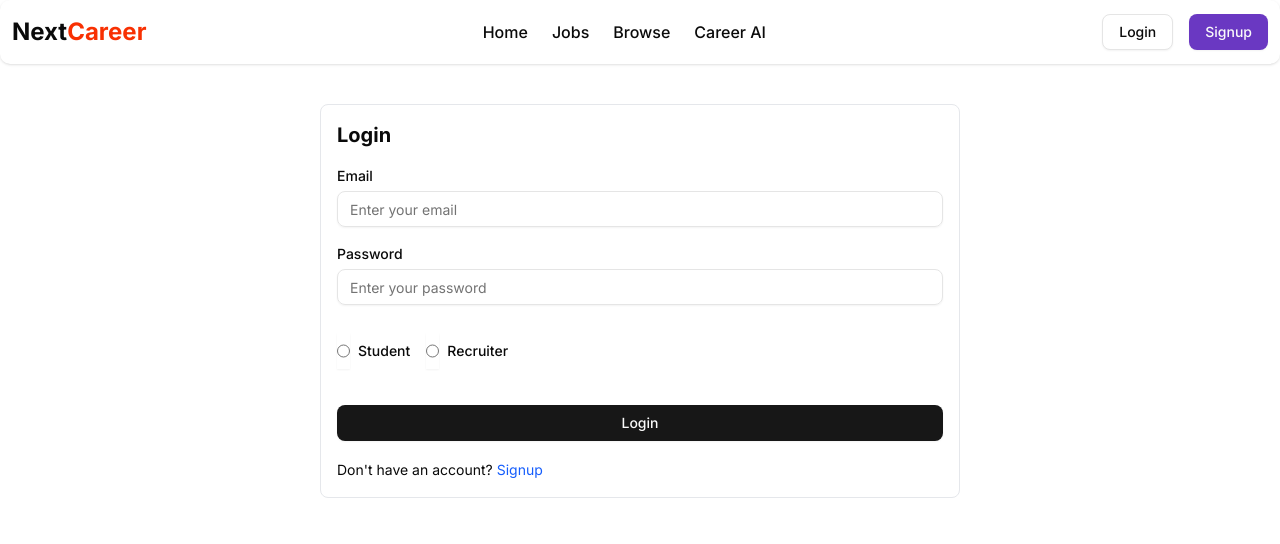
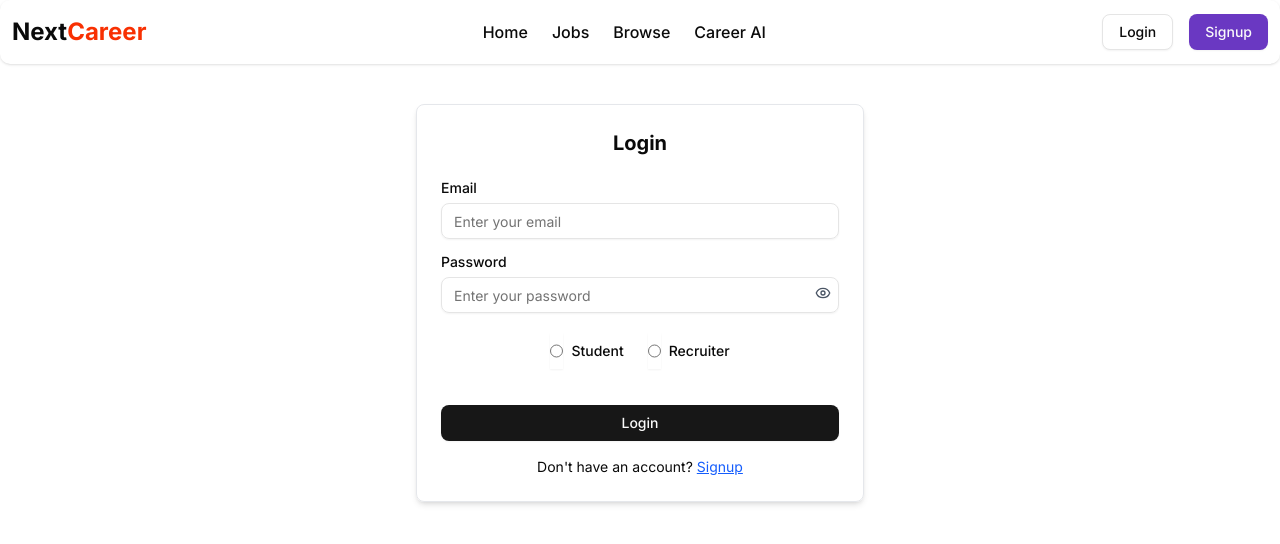
Before and after one commit to manuj-chadha/next-career-job-frontend, a React (Vite) app: page /login in a window 1280 px wide. Shown: the top 544 px of the page. Built offline with nearby package versions, Linux system fonts and the light colour scheme; no server answers.

Commit message:
ui changes

```diff
--- a/src/components/LatestJobs.jsx
+++ b/src/components/LatestJobs.jsx
@@ -12,7 +12,7 @@ const LatestJobs = () => {
       </h1>
 
       {allJobs?.length <= 0 ? (
-        <div className="text-center text-gray-500">No Job Available</div>
+        <div className="text-center text-gray-500">No Jobs available currently.</div>
       ) : (
         <div className="grid grid-cols-1 sm:grid-cols-2 lg:grid-cols-3 gap-6">
           {allJobs.slice(0, 6).map((job) => (
--- a/src/components/admin/Companies.jsx
+++ b/src/components/admin/Companies.jsx
@@ -21,8 +21,8 @@ const Companies = () => {
     return (
         <div>
             <Navbar />
-            <div className='max-w-6xl mx-auto my-10'>
-                <div className='flex items-center justify-between my-5'>
+            <div className='max-w-6xl mx-auto my-10 max-sm:px-4'>
+                <div className='flex items-center justify-between my-5 max-sm:gap-2'>
                     <Input
                         className="w-fit"
                         placeholder="Filter by name"
--- a/src/components/admin/CompaniesTable.jsx
+++ b/src/components/admin/CompaniesTable.jsx
@@ -46,8 +46,8 @@ const CompaniesTable = () => {
                                 <TableCell className="text-right cursor-pointer">
                                     <Popover>
                                         <PopoverTrigger><MoreHorizontal /></PopoverTrigger>
-                                        <PopoverContent className="w-32">
-                                            <div onClick={()=> navigate(`/admin/companies/${company.id}`)} className='flex items-center gap-2 w-fit cursor-pointer'>
+                                        <PopoverContent className="w-32 max-sm:w-24 max-sm:mr-3">
+                                            <div onClick={()=> navigate(`/admin/companies/${company.id}`)} className='flex items-center gap-2 w-fit cursor-pointer max-sm:text-md'>
                                                 <Edit2 className='w-4' />
                                                 <span>Edit</span>
                                             </div>
--- a/src/components/auth/Login.jsx
+++ b/src/components/auth/Login.jsx
@@ -10,7 +10,7 @@ import { USER_API_END_POINT } from '@/utils/constant'
 import { toast } from 'sonner'
 import { useDispatch, useSelector } from 'react-redux'
 import { setLoading, setUser } from '@/redux/authSlice'
-import { Loader2 } from 'lucide-react'
+import { Loader2, Eye, EyeOff } from 'lucide-react'
 
 const Login = () => {
     const [input, setInput] = useState({
@@ -18,12 +18,19 @@ const Login = () => {
         password: "",
         role: "",
     });
-    const { loading,user } = useSelector(store => store.auth);
+
+    const [showPassword, setShowPassword] = useState(false);
+
+    const { loading, user } = useSelector(store => store.auth);
     const navigate = useNavigate();
     const dispatch = useDispatch();
 
     const changeEventHandler = (e) => {
         setInput({ ...input, [e.target.name]: e.target.value });
+    }
+
+    const togglePasswordVisibility = () => {
+        setShowPassword(prev => !prev);
     }
 
     const submitHandler = async (e) => {
@@ -38,16 +45,13 @@ const Login = () => {
             });
             if (res.status === 200) {
                 const data = res.data;
-                console.log(data);
-
                 localStorage.setItem("token", data.token);
                 dispatch(setUser(data.userDTO));
                 navigate("/");
                 toast.success("Logged in successfully.");
             }
         } catch (error) {
-            if (error.response && error.response.data && error.response.data.error) {
-                console.log("Error Response:", error.response.data.error);
+            if (error.response?.data?.error) {
                 toast.error(error.response.data.error);
             } else {
                 toast.error("Something went wrong. Please try again.");
@@ -56,40 +60,54 @@ const Login = () => {
             dispatch(setLoading(false));
         }
     }
-    useEffect(()=>{
-        if(user){
+
+    useEffect(() => {
+        if (user) {
             navigate("/");
         }
-    },[])
+    }, []);
+
     return (
         <div>
             <Navbar />
-            <div className='flex items-center justify-center max-w-7xl mx-auto'>
-                <form onSubmit={submitHandler} className='w-1/2 border border-gray-200 rounded-md p-4 my-10'>
-                    <h1 className='font-bold text-xl mb-5'>Login</h1>
-                    <div className='my-2'>
+            <div className='flex items-center justify-center px-4'>
+                <form onSubmit={submitHandler} className='w-full max-w-md border border-gray-200 rounded-md p-6 my-10 shadow-md'>
+                    <h1 className='font-bold text-xl mb-6 text-center'>Login</h1>
+
+                    <div className='mb-4'>
                         <Label className='pb-2'>Email</Label>
                         <Input
                             type="email"
                             value={input.email}
                             name="email"
                             onChange={changeEventHandler}
+                            className='text-sm'
                             placeholder="Enter your email"
                         />
                     </div>
 
-                    <div className='my-2 pt-3'>
+                    <div className='mb-4'>
                         <Label className='pb-2'>Password</Label>
+                        <div className="relative">
                             <Input
-                            type="password"
+                                type={showPassword ? "text" : "password"}
                                 value={input.password}
                                 name="password"
                                 onChange={changeEventHandler}
+                                className='text-sm pr-10'
                                 placeholder="Enter your password"
                             />
+                            <button
+                                type="button"
+                                onClick={togglePasswordVisibility}
+                                className="absolute right-2 top-2 text-gray-600"
+                            >
+                                {showPassword ? <EyeOff size={16} /> : <Eye size={16} />}
+                            </button>
                         </div>
-                    <div className='flex items-center justify-between'>
-                        <RadioGroup className="flex items-center gap-4 my-5">
+                    </div>
+
+                    <RadioGroup className="flex items-center justify-center gap-6 my-5 max-sm:my-1">
                         <div className="flex items-center space-x-2">
                             <Input
                                 type="radio"
@@ -99,7 +117,7 @@ const Login = () => {
                                 onChange={changeEventHandler}
                                 className="cursor-pointer"
                             />
-                                <Label htmlFor="r1">Student</Label>
+                            <Label htmlFor="student">Student</Label>
                         </div>
                         <div className="flex items-center space-x-2">
                             <Input
@@ -110,18 +128,28 @@ const Login = () => {
                                 onChange={changeEventHandler}
                                 className="cursor-pointer"
                             />
-                                <Label htmlFor="r2">Recruiter</Label>
+                            <Label htmlFor="recruiter">Recruiter</Label>
                         </div>
                     </RadioGroup>
-                    </div>
+
                     {
-                        loading ? <Button className="w-full my-4"> <Loader2 className='mr-2 h-4 w-4 animate-spin' /> Please wait </Button> : <Button type="submit" className="w-full my-4">Login</Button>
+                        loading ? (
+                            <Button className="w-full my-4" disabled>
+                                <Loader2 className='mr-2 h-4 w-4 animate-spin' /> Please wait
+                            </Button>
+                        ) : (
+                            <Button type="submit" className="w-full my-4">Login</Button>
+                        )
                     }
-                    <span className='text-sm'>Don't have an account? <Link to="/signup" className='text-blue-600'>Signup</Link></span>
+
+                    <span className='text-sm block text-center'>
+                        Don&apos;t have an account?{" "}
+                        <Link to="/signup" className='text-blue-600 underline'>Signup</Link>
+                    </span>
                 </form>
             </div>
         </div>
     )
 }
 
-export default Login
+export default Login;
--- a/src/components/auth/Signup.jsx
+++ b/src/components/auth/Signup.jsx
@@ -1,125 +1,135 @@
-import React, { useEffect, useState } from 'react'
-import Navbar from '../shared/Navbar'
-import { Label } from '../ui/label'
-import { Input } from '../ui/input'
-import { RadioGroup } from '../ui/radio-group'
-import { Button } from '../ui/button'
-import { Link, useNavigate } from 'react-router-dom'
-import axios from 'axios'
-import { USER_API_END_POINT } from '@/utils/constant'
-import { toast } from 'sonner'
-import { useDispatch, useSelector } from 'react-redux'
-import { setLoading } from '@/redux/authSlice'
-import { Loader2 } from 'lucide-react'
+import React, { useEffect, useState } from 'react';
+import Navbar from '../shared/Navbar';
+import { Label } from '../ui/label';
+import { Input } from '../ui/input';
+import { RadioGroup } from '../ui/radio-group';
+import { Button } from '../ui/button';
+import { Link, useNavigate } from 'react-router-dom';
+import axios from 'axios';
+import { USER_API_END_POINT } from '@/utils/constant';
+import { toast } from 'sonner';
+import { useDispatch, useSelector } from 'react-redux';
+import { setLoading } from '@/redux/authSlice';
+import { Loader2 } from 'lucide-react';
 
 const Signup = () => {
+  const [input, setInput] = useState({
+    fullname: '',
+    email: '',
+    phoneNumber: '',
+    password: '',
+    role: '',
+    file: ''
+  });
 
-    const [input, setInput] = useState({
-        fullname: "",
-        email: "",
-        phoneNumber: "",
-        password: "",
-        role: "",
-        file: ""
-    });
-    const {loading,user} = useSelector(store=>store.auth);
+  const { loading, user } = useSelector(store => store.auth);
   const dispatch = useDispatch();
   const navigate = useNavigate();
 
-    const changeEventHandler = (e) => {
+  const changeEventHandler = e => {
     setInput({ ...input, [e.target.name]: e.target.value });
+  };
+
+  const changeFileHandler = e => {
+    setInput({ ...input, file: e.target.files?.[0] });
+  };
+
+  const submitHandler = async e => {
+    e.preventDefault();
+    const formData = new FormData();
+    formData.append('fullname', input.fullname);
+    formData.append('email', input.email);
+    formData.append('phoneNumber', input.phoneNumber);
+    formData.append('password', input.password);
+    formData.append('role', input.role);
+    if (input.file) {
+      formData.append('file', input.file);
     }
-    const changeFileHandler = (e) => {
-        console.log("Selected file:", e.target.files?.[0]); // Debugging log
-        setInput({ ...input, file: e.target.files?.[0] });
-        console.log(input);
-
-    }
-    const submitHandler = async (e) => {
-        e.preventDefault();
-        const formData = new FormData();    //formdata object
-        formData.append("fullname", input.fullname);
-        formData.append("email", input.email);
-        formData.append("phoneNumber", input.phoneNumber);
-        formData.append("password", input.password);
-        formData.append("role", input.role);
-        if (input.file) {
-            formData.append("file", input.file);
-        }
-        console.log(input.file);
-
 
     try {
       dispatch(setLoading(true));
       const res = await axios.post(`${USER_API_END_POINT}/register`, formData, {
-                headers: { 'Content-Type': "multipart/form-data" },
-                withCredentials: true,
+        headers: { 'Content-Type': 'multipart/form-data' },
+        withCredentials: true
       });
       if (res.status === 200) {
-                navigate("/login");
-                toast.success("Registeration successful.");
+        navigate('/login');
+        toast.success('Registration successful.');
       }
     } catch (error) {
       console.log(error);
       toast.error(error.response.data);
-        } finally{
+    } finally {
       dispatch(setLoading(false));
     }
+  };
+
+  useEffect(() => {
+    if (user) {
+      navigate('/');
     }
+  }, []);
 
-    useEffect(()=>{
-        if(user){
-            navigate("/");
-        }
-    },[])
   return (
     <div>
       <Navbar />
-            <div className='flex items-center justify-center max-w-7xl mx-auto'>
-                <form onSubmit={submitHandler} className='w-1/2 border border-gray-200 rounded-md p-4 my-10'>
-                    <h1 className='font-bold text-xl mb-5'>Sign Up</h1>
-                    <div className='my-2 pb-2'>
-                        <Label className='pb-2'>Full Name</Label>
+      <div className="flex items-center justify-center max-w-7xl mx-auto px-4">
+        <form
+          onSubmit={submitHandler}
+          className="w-full sm:w-[90%] md:w-2/3 lg:w-1/2 border border-gray-200 rounded-md p-4 my-10"
+        >
+          <h1 className="font-bold text-xl mb-5">Sign Up</h1>
+
+          <div className="my-2 pb-2">
+            <Label className="pb-2">Full Name</Label>
             <Input
               type="text"
               value={input.fullname}
               name="fullname"
               onChange={changeEventHandler}
               placeholder="Enter your full name"
+              className="placeholder:text-sm"
             />
           </div>
-                    <div className='my-2 pb-2'>
-                        <Label className='pb-2'>Email</Label>
+
+          <div className="my-2 pb-2">
+            <Label className="pb-2">Email</Label>
             <Input
               type="email"
               value={input.email}
               name="email"
               onChange={changeEventHandler}
               placeholder="abc@gmail.com"
+              className="placeholder:text-sm"
             />
           </div>
-                    <div className='my-2 pb-2'>
-                        <Label className='pb-2'>Phone Number</Label>
+
+          <div className="my-2 pb-2">
+            <Label className="pb-2">Phone Number</Label>
             <Input
               type="text"
               value={input.phoneNumber}
               name="phoneNumber"
               onChange={changeEventHandler}
               placeholder="9090909090"
+              className="placeholder:text-sm"
             />
           </div>
-                    <div className='my-2 pb-2'>
-                        <Label className='pb-2'>Password</Label>
+
+          <div className="my-2 pb-2">
+            <Label className="pb-2">Password</Label>
             <Input
               type="password"
               value={input.password}
               name="password"
               onChange={changeEventHandler}
               placeholder="Enter a strong password"
+              className="placeholder:text-sm"
             />
           </div>
-                    <div className='flex items-center justify-between'>
-                        <RadioGroup className="flex items-center gap-4 my-5">
+
+          <div className="flex flex-col sm:flex-row sm:items-center sm:justify-between">
+            <RadioGroup className="flex flex-col max-sm:flex-row sm:items-center gap-4 my-5">
               <div className="flex items-center space-x-2">
                 <Input
                   type="radio"
@@ -143,25 +153,38 @@ const Signup = () => {
                 <Label htmlFor="r2">Recruiter</Label>
               </div>
             </RadioGroup>
-                        <div className='flex items-center gap-2'>
+
+            <div className="flex items-center gap-2 mb-4 ">
               <Label>Profile</Label>
               <Input
                 accept="image/*"
                 type="file"
                 onChange={changeFileHandler}
-
-                                className="cursor-pointer bg-amber-50"
+                className="cursor-pointer bg-gray-100 text-sm placeholder:text-sm max-sm:px-4"
               />
             </div>
           </div>
-                    {
-                        loading ? <Button className="w-full my-4"> <Loader2 className='mr-2 h-4 w-4 animate-spin' /> Please wait </Button> : <Button type="submit" className="w-full my-4">Signup</Button>
-                    }
-                    <span className='text-sm'>Already have an account? <Link to="/login" className='text-blue-600'>Login</Link></span>
+
+          {loading ? (
+            <Button className="w-full my-4">
+              <Loader2 className="mr-2 h-4 w-4 animate-spin" /> Please wait
+            </Button>
+          ) : (
+            <Button type="submit" className="w-full my-4">
+              Signup
+            </Button>
+          )}
+
+          <span className="text-sm">
+            Already have an account?{' '}
+            <Link to="/login" className="text-blue-600">
+              Login
+            </Link>
+          </span>
         </form>
       </div>
     </div>
-    )
-}
+  );
+};
 
-export default Signup
+export default Signup;
```
Also changed, not shown: src/components/admin/Recruiter.jsx (+12 -7 lines), src/components/shared/Navbar.jsx (+7 -2 lines). Lines whose indentation alone changed are shown as unchanged.
